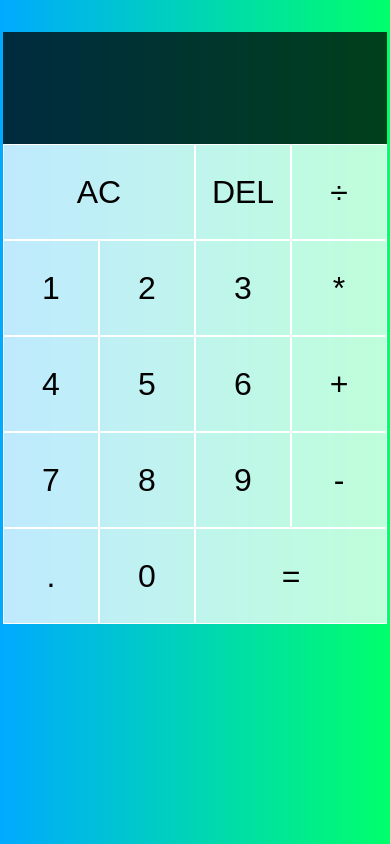
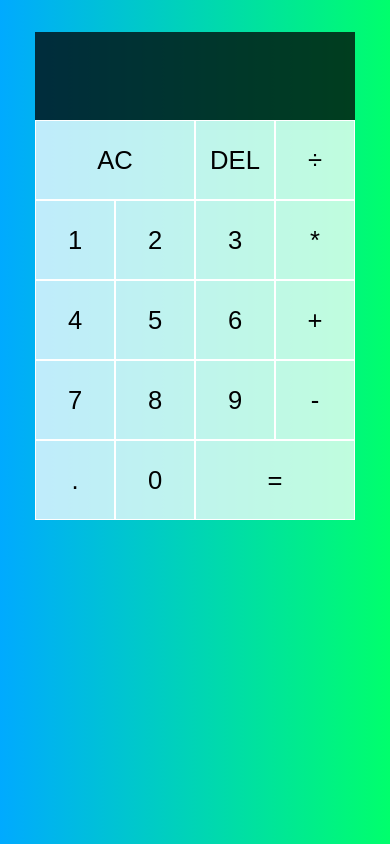
Before and after one commit to vicmazzola/react-calc-app, a React (Vite) app in the folder calculator/: page / in a window 390 px wide. Built offline with nearby package versions, Linux system fonts and the light colour scheme.

Commit message:
add media queries

```diff
--- a/calculator/src/index.css
+++ b/calculator/src/index.css
@@ -53,3 +53,48 @@ body {
   color: white;
   font-size: 2.5rem;
 }
+
+
+/* For tablets (768px and below) */
+@media (max-width: 768px) {
+  .calculator-grid {
+    grid-template-columns: repeat(4, 5.5rem);
+    grid-template-rows: minmax(6rem, auto) repeat(5, 5.5rem);
+  }
+
+  .calculator-grid > button {
+    font-size: 1.8rem;
+  }
+
+  .output .previous-operand {
+    font-size: 1.3rem;
+  }
+
+  .output .current-operand {
+    font-size: 2.2rem;
+  }
+}
+
+/* For small devices (480px and below) */
+@media (max-width: 480px) {
+  .calculator-grid {
+    grid-template-columns: repeat(4, 5rem);
+    grid-template-rows: minmax(5.5rem, auto) repeat(5, 5rem);
+  }
+
+  .calculator-grid > button {
+    font-size: 1.6rem;
+  }
+
+  .output {
+    padding: 0.7rem;
+  }
+
+  .output .previous-operand {
+    font-size: 1.2rem;
+  }
+
+  .output .current-operand {
+    font-size: 2rem;
+  }
+}
```
